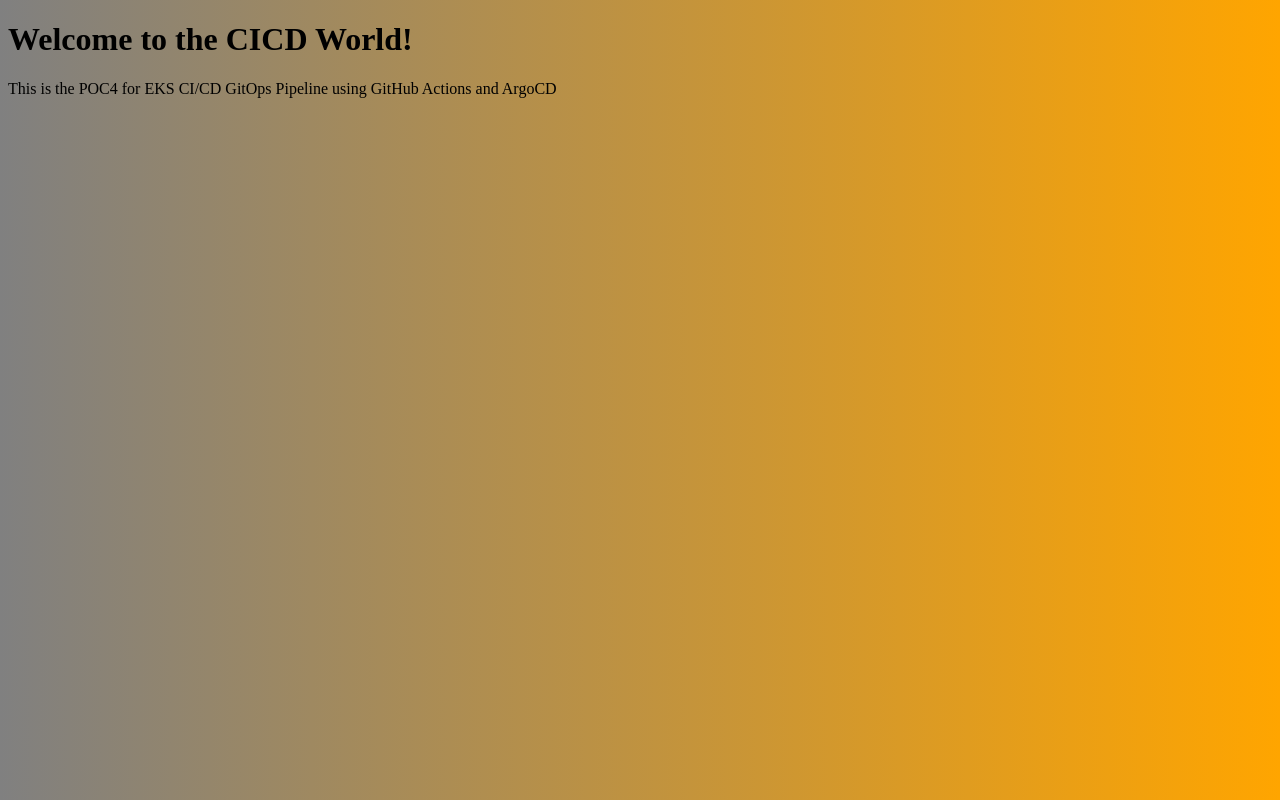
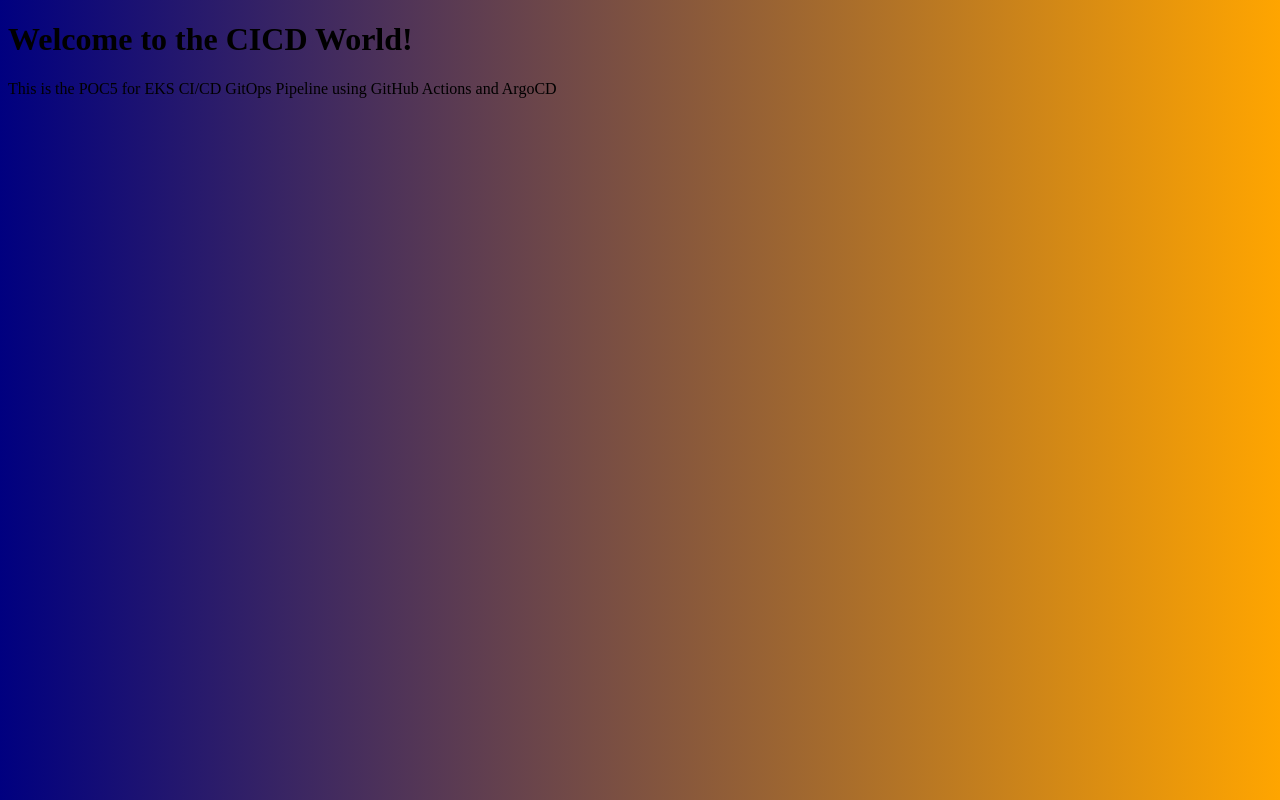
Before and after one commit to sakaleatgithub/aws-spacelift-cicd, a plain HTML site: page index.html in a window 1280 px wide. Drawn offline with Linux system fonts and the light colour scheme.

Commit message:
Updated for POC5 and navy color

```diff
--- a/index.html
+++ b/index.html
@@ -5,9 +5,9 @@
     <title>Style Property</title>
 </head>
 
-<body style="background-image: -webkit-linear-gradient(left, gray, orange)">
+<body style="background-image: -webkit-linear-gradient(left, navy, orange)">
     <h1>Welcome to the CICD World!</h1>
-    <p>This is the POC4 for EKS CI/CD GitOps Pipeline using GitHub Actions and ArgoCD</p>
+    <p>This is the POC5 for EKS CI/CD GitOps Pipeline using GitHub Actions and ArgoCD</p>
 </body>
 
 </html>
```
